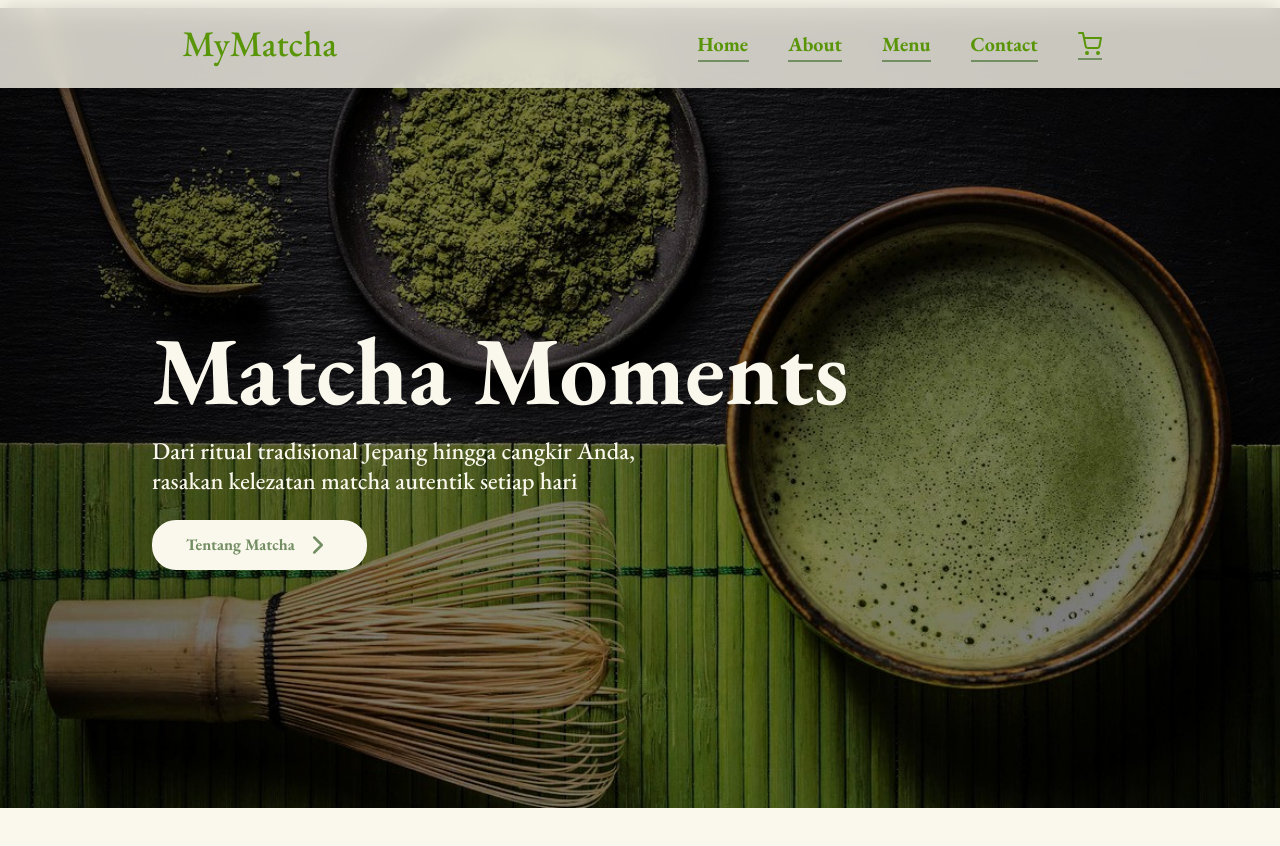
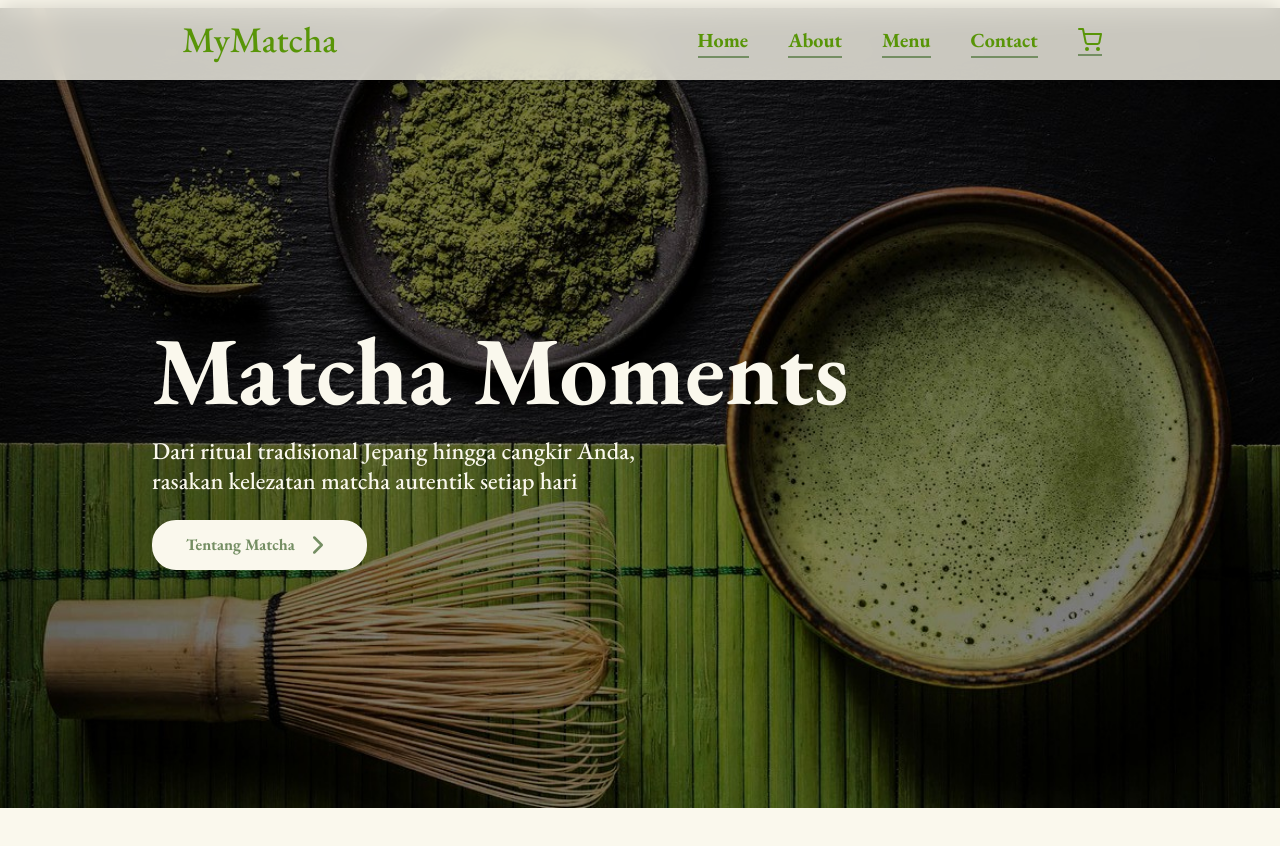
Before and after one commit to Adityarns/web-ecommerce, a React (Vite) app in the folder FrontEnd/: page / in a window 1280 px wide. Shown: the top 846 px of the page. Built offline with nearby package versions, Linux system fonts and the light colour scheme.

Commit message:
mengubah sedikit pada navbar

```diff
--- a/FrontEnd/src/components/Navbar.jsx
+++ b/FrontEnd/src/components/Navbar.jsx
@@ -19,7 +19,7 @@ export default function Navbar() {
     <div
       className={`
         navbar w-full z-50  flex justify-around items-center
-        py-5  text-[#589507] transition-all duration-300
+        py-4  text-[#589507] transition-all duration-300
         md:fixed md:top-0 md:left-0
         md:bg-[#FAF8ED]/80 md:backdrop-blur-md md:shadow-md
       `}
```
